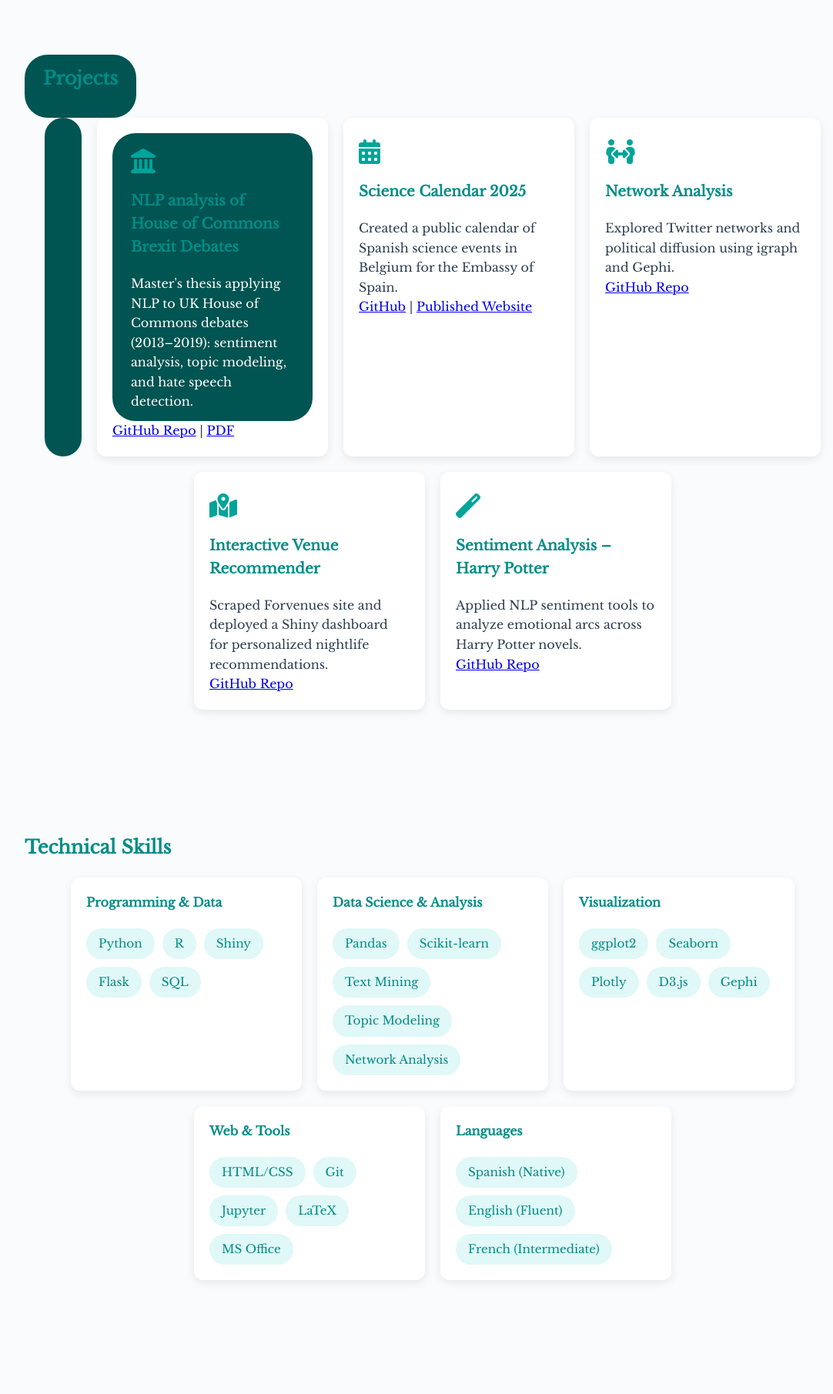
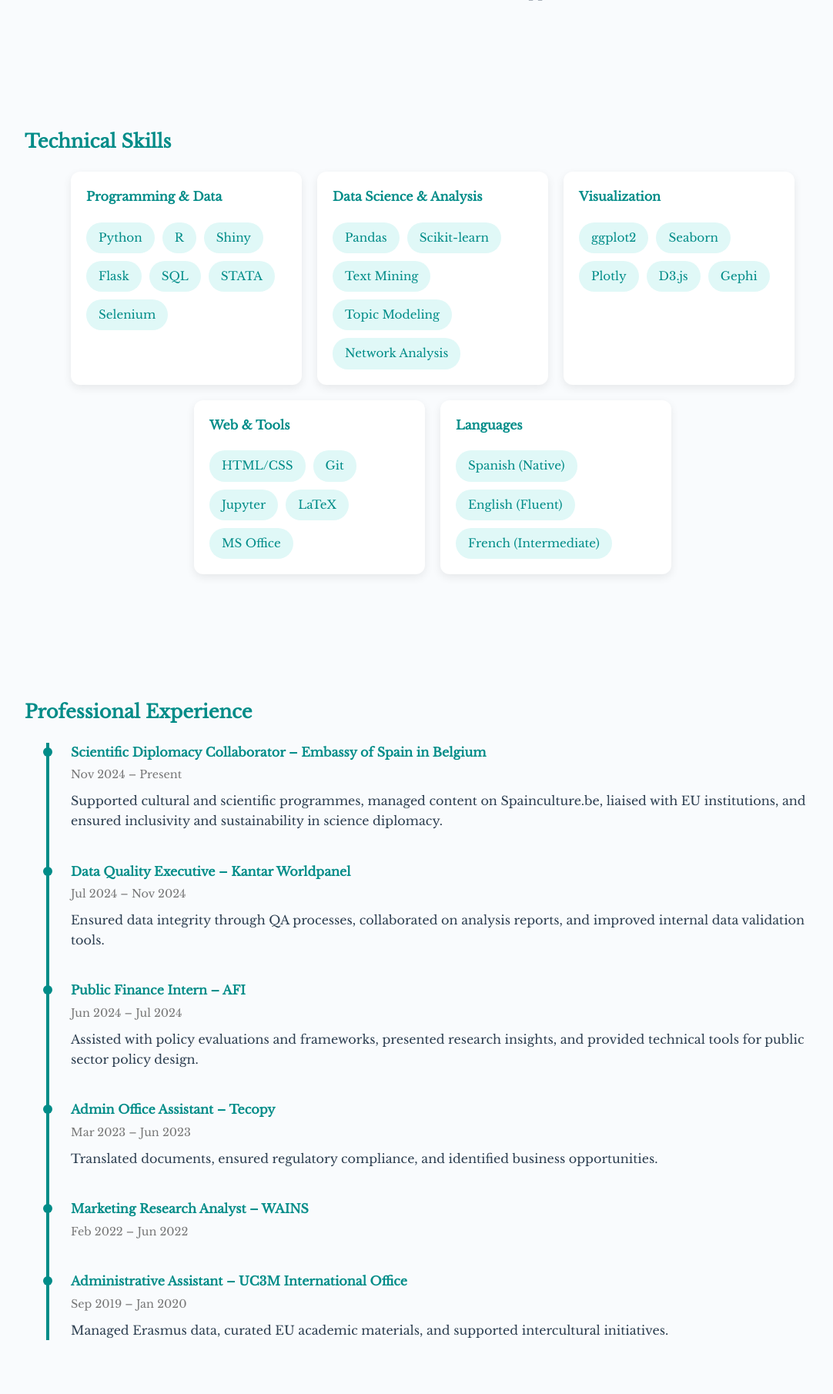
Before and after one commit to laura-martinez00/laura-website, a Flask app: page / in a window 1280 px wide. Shown: the part 1018-2829 px from the top of the page at 77% size, without its empty margins (78-1160 px from the left). Run offline with Flask 3, Linux system fonts and the light colour scheme; some libraries are stand-ins or nearby versions.

Commit message:
Ensured correct image shape and layout clarity

```diff
--- a/templates/index.html
+++ b/templates/index.html
@@ -9,24 +9,25 @@
   <script src="{{ url_for('static', filename='js/script.js') }}" defer></script>
 </head>
 <body>
-  <!-- Hero Section -->
+  <!-- Header with LinkedIn -->
   <header style="padding: 15px; text-align: right;">
     <a href="https://www.linkedin.com/in/lauramartineztemino/" target="_blank">
       <img src="{{ url_for('static', filename='images/linkedin.jpg') }}" alt="LinkedIn" style="height: 40px; width: auto;">
     </a>
   </header>
 
+  <!-- Hero Section -->
   <section id="hero" class="section hero">
     <h1 style="color: #005451;">Hi, I'm Laura Martínez Temiño</h1>
     <p>Integrating Data Science, Social Research, and Policy Analysis for real-world impact.</p>
-    <a href="{{ url_for('static', filename='files/LauraMartinezCV.pdf') }}" class="btn" download style="background-color: #005451;">
+    <a href="{{ url_for('static', filename='files/LauraMartinezCV.pdf') }}" class="btn" download style="background-color: #005451; color: white;">Download CV</a>
   </section>
 
   <!-- About Me -->
   <section id="about" class="section about">
     <h2>About Me</h2>
     <div class="about-content">
-    <img src="{{ url_for('static', filename='images/profile.jpg') }}" alt="Laura Martinez Temiño photo">
+      <img src="{{ url_for('static', filename='images/profile.jpg') }}" alt="Laura Martinez Temiño photo" style="width: auto; max-width: 100%; height: auto; border-radius: 0;">
       <p>
         Multidisciplinary professional with a background in social sciences, policy, and data analysis. Passionate about bridging research, technology, and real-world impact through innovative, inclusive, and sustainable approaches.
       </p>
@@ -34,58 +35,16 @@
   </section>
 
   <!-- Projects -->
-  <section id="projects" class="section projects">
-  <h2>Projects</h2>
-  <div class="card-container">
+  <!-- (Leave unchanged as it looks correct) -->
 
-    <div class="card">
-      <div class="icon"><i class="fas fa-landmark"></i></div>
-      <h3>NLP analysis of House of Commons Brexit Debates</h3>
-      <p>Master's thesis applying NLP to UK House of Commons debates (2013–2019): sentiment analysis, topic modeling, and hate speech detection.</p>
-      <a href="https://github.com/laura-martinez00/NLP_HouseOfCommons_debates" target="_blank">GitHub Repo</a> |
-      <a href="{{ url_for('static', filename='files/TFM-NLP on HoC debates.pdf') }}" target="_blank">PDF</a>
-    </div>
-
-    <div class="card">
-      <div class="icon"><i class="fas fa-calendar-alt"></i></div>
-      <h3>Science Calendar 2025</h3>
-      <p>Created a public calendar of Spanish science events in Belgium for the Embassy of Spain.</p>
-      <a href="https://github.com/laura-martinez00/Spain-science-calendar-2025" target="_blank">GitHub</a> |
-      <a href="https://www.spainculture.be/es/quienes-somos/la-ciencia-espanola-en-belgica-programa-2025/" target="_blank">Published Website</a>
-    </div>
-
-    <div class="card">
-      <div class="icon"><i class="fas fa-people-arrows"></i></div>
-      <h3>Network Analysis</h3>
-      <p>Explored Twitter networks and political diffusion using igraph and Gephi.</p>
-      <a href="https://github.com/laura-martinez00/SNA-assignment" target="_blank">GitHub Repo</a>
-    </div>
-
-    <div class="card">
-      <div class="icon"><i class="fas fa-map-marked-alt"></i></div>
-      <h3>Interactive Venue Recommender</h3>
-      <p>Scraped Forvenues site and deployed a Shiny dashboard for personalized nightlife recommendations.</p>
-      <a href="https://github.com/laura-martinez00/Data-harvesting-Project" target="_blank">GitHub Repo</a>
-    </div>
-
-    <div class="card">
-      <div class="icon"><i class="fas fa-magic"></i></div>
-      <h3>Sentiment Analysis – Harry Potter</h3>
-      <p>Applied NLP sentiment tools to analyze emotional arcs across Harry Potter novels.</p>
-      <a href="https://github.com/laura-martinez00/Sentiment-Analysis-Harry-Potter-books" target="_blank">GitHub Repo</a>
-    </div>
-
-  </div>
-</section>
-
-  <!-- Tech Skills -->
+  <!-- Tech Skills (with STATA and Selenium added) -->
   <section id="skills" class="section skills">
     <h2>Technical Skills</h2>
     <div class="card-container">
       <div class="card">
         <h4>Programming & Data</h4>
         <div class="skill-tags">
-        <span>Python</span><span>R</span><span>Shiny</span><span>Flask</span><span>SQL</span>
+          <span>Python</span><span>R</span><span>Shiny</span><span>Flask</span><span>SQL</span><span>STATA</span><span>Selenium</span>
         </div>
       </div>
       <div class="card">
@@ -168,7 +127,7 @@
 <section id="education" class="section education">
   <h2>Education & Training</h2>
   <div class="about-content">
-    <img src="{{ url_for('static', filename='images/uc3mgraduation.jpg') }}" alt="UC3M Graduation Photo">
+    <img src="{{ url_for('static', filename='images/uc3mgraduation.jpg') }}" alt="UC3M Graduation Photo" style="width: auto; max-width: 100%; height: auto; border-radius: 0;">
   </div>
   <div class="timeline">
     <div class="timeline-line"></div>
```
Lines whose indentation alone changed are shown as unchanged.
